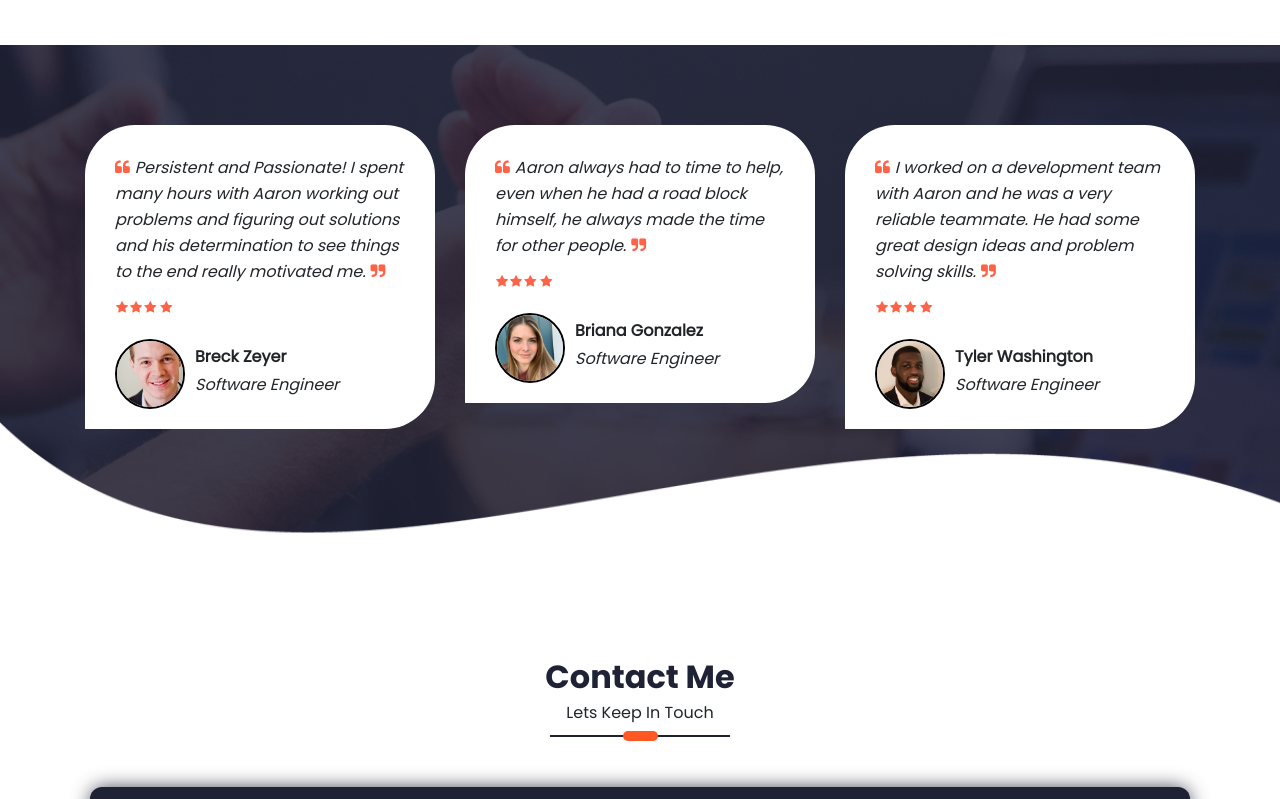
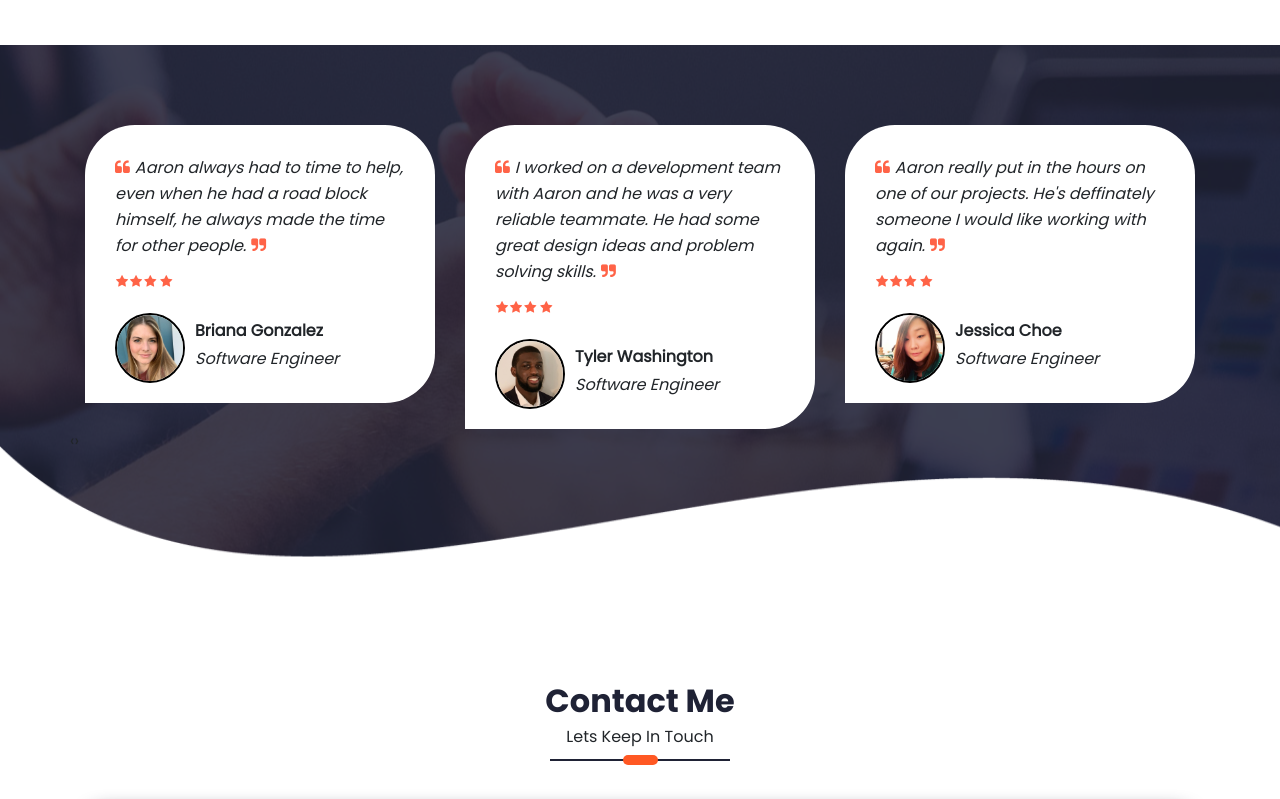
Before and after one commit to aaronsHarris/portfolioV1, a React (Create React App) app in the folder client/: page / in a window 1280 px wide. Shown: the part 2302-3101 px from the top of the page. Built offline with nearby package versions, Linux system fonts and the light colour scheme; a web font is replaced by a local one.

Commit message:
changing carousel

```diff
--- a/client/src/PortfolioContainer/Testimonial/Testimonial.css
+++ b/client/src/PortfolioContainer/Testimonial/Testimonial.css
@@ -97,4 +97,8 @@
     .footer-image{
         display: none;
     }
+    .testimonial-section .client-info{
+      display: flex;
+      flex-direction: column;
+    }
 }
--- a/client/src/PortfolioContainer/Testimonial/Testimonial.jsx
+++ b/client/src/PortfolioContainer/Testimonial/Testimonial.jsx
@@ -12,8 +12,6 @@ import jess from '../../assets/Testimonial/jessica.jpeg'
 import tyler from '../../assets/Testimonial/ty.jpeg'
 import shape from '../../assets/Testimonial/shape-bg.png'
 
-
-
 export default function Testimonial(props) {
 
   let fadeInScreenHandler = (screen) => {
@@ -24,31 +22,27 @@ export default function Testimonial(props) {
   const fadeInSubscription =
     ScrollService.currentScreenFadeIn.subscribe(fadeInScreenHandler);
 
-
-  // const slider = tns({
-  //   container = 'container'
-  // })
-  // const options = {
-  //   loop: true,
-  //   margin: 0,
-  //   nav: true,
-  //   animateIn: "bounceInRight",
-  //   animateOut: "bounceOutRight",
-  //   dots: true,
-  //   autoplay: true,
-  //   smartSpeed: 1000,
-  //   responsive: {
-  //     0: {
-  //       items: 1,
-  //     },
-  //     768: {
-  //       items: 1,
-  //     },
-  //     1000: {
-  //       items: 3,
-  //     },
-  //   },
-  // };
+  const options = {
+    loop: true,
+    margin: 0,
+    nav: true,
+    animateIn: "bounceInRight",
+    animateOut: "bounceOutRight",
+    dots: true,
+    autoplay: true,
+    smartSpeed: 1000,
+    responsive: {
+      0: {
+        items: 1,
+      },
+      768: {
+        items: 1,
+      },
+      1000: {
+        items: 3,
+      },
+    },
+  };
   useEffect(() => {
     return () => {
       /* UNSUBSCRIBE THE SUBSCRIPTIONS */
@@ -68,7 +62,7 @@ export default function Testimonial(props) {
             <OwlCarousel
               className="owl-carousel"
               id="testimonial-carousel"
-              // {...options}
+              {...options}
             >
               <div className="col-lg-12">
                 <div className="testi-item">
```
